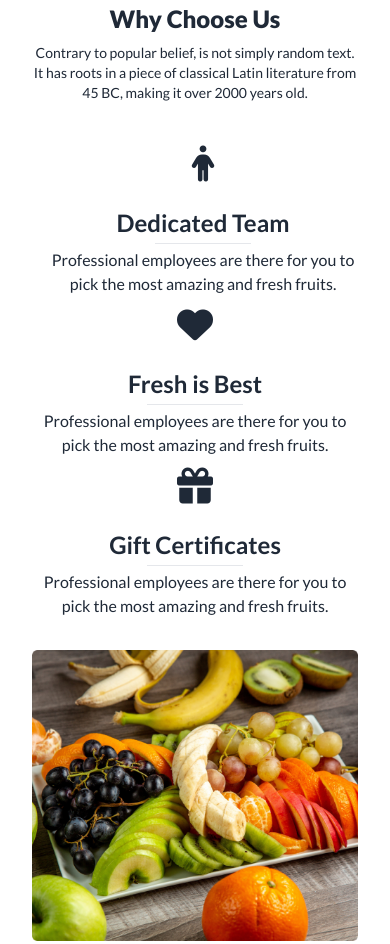
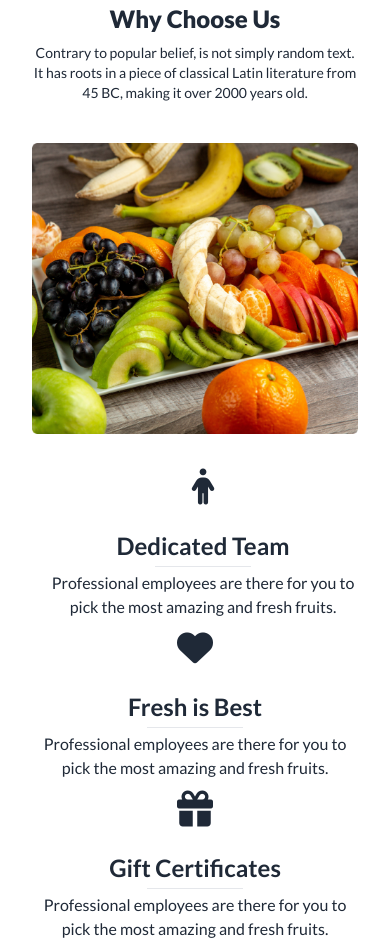
Before and after one commit to Jubair1996/Fruits_Burst, a plain HTML site: page index.html in a window 390 px wide. Shown: the part 4516-5460 px from the top of the page. Drawn offline with nearby package versions, Linux system fonts and the light colour scheme.

Commit message:
Choose Section Update

```diff
--- a/index.html
+++ b/index.html
@@ -996,7 +996,7 @@
         </div>
 
         <div class="grid grid-cols-1 md:grid-cols-2 lg:grid-cols-3 gap-8 mt-5">
-          <div class="space-y-2">
+          <div class="space-y-2 order-2 md:order-1 lg:order-1">
             <div
               class="flex flex-col md:flex-row justify-center items-center md:items-baseline ml-4 gap-6"
             >
@@ -1046,10 +1046,10 @@
             </div>
           </div>
 
-          <div>
+          <div class="order-1 md:order-2 lg:order-2">
             <img class="w-full h-full" src="./images/whychoose1.png" alt="" />
           </div>
-          <div class="space-y-2">
+          <div class="space-y-2 order-3 md:order-3 lg:order-3">
             <div
               class="flex flex-col-reverse md:flex-row justify-center items-center md:items-baseline  gap-6"
             >
```
